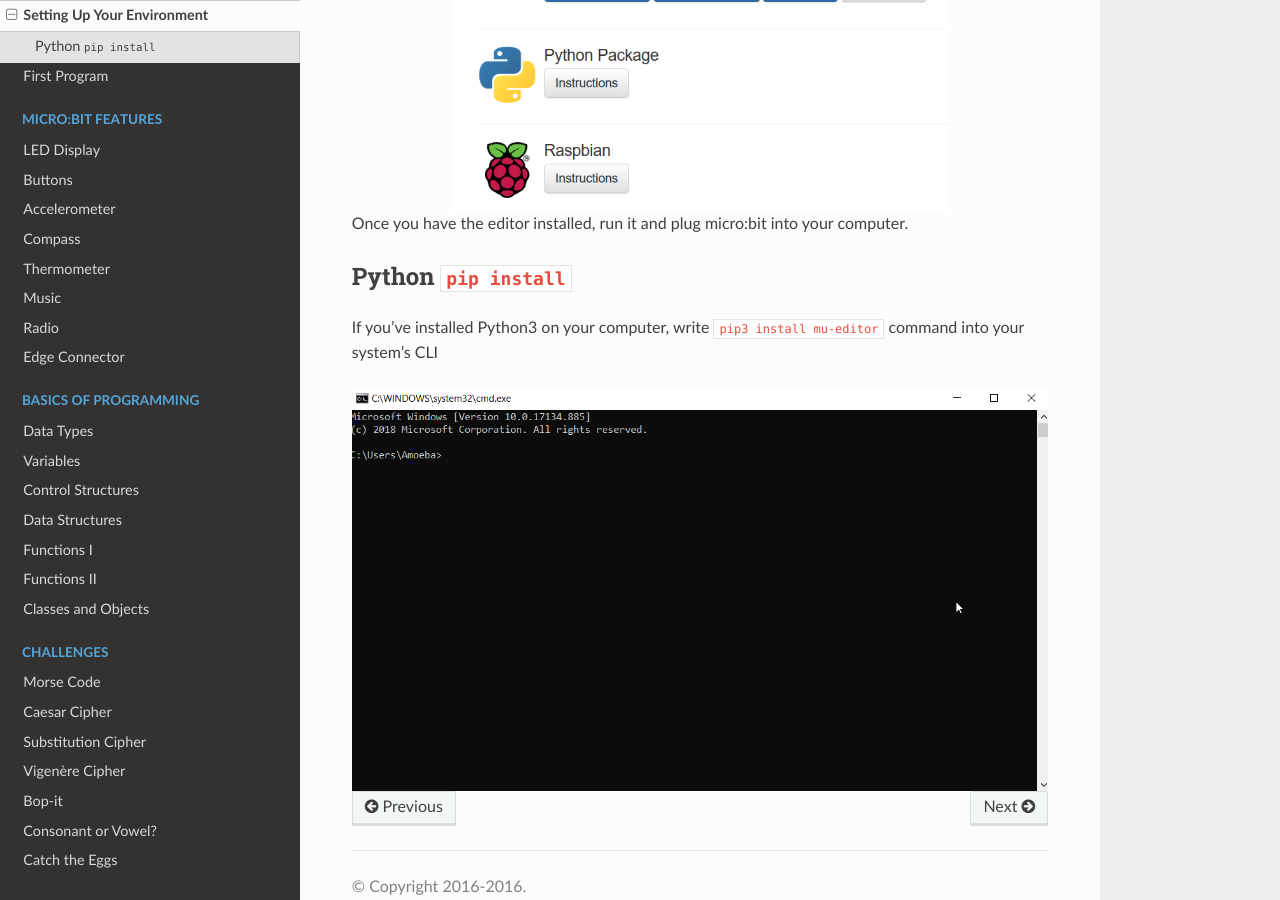
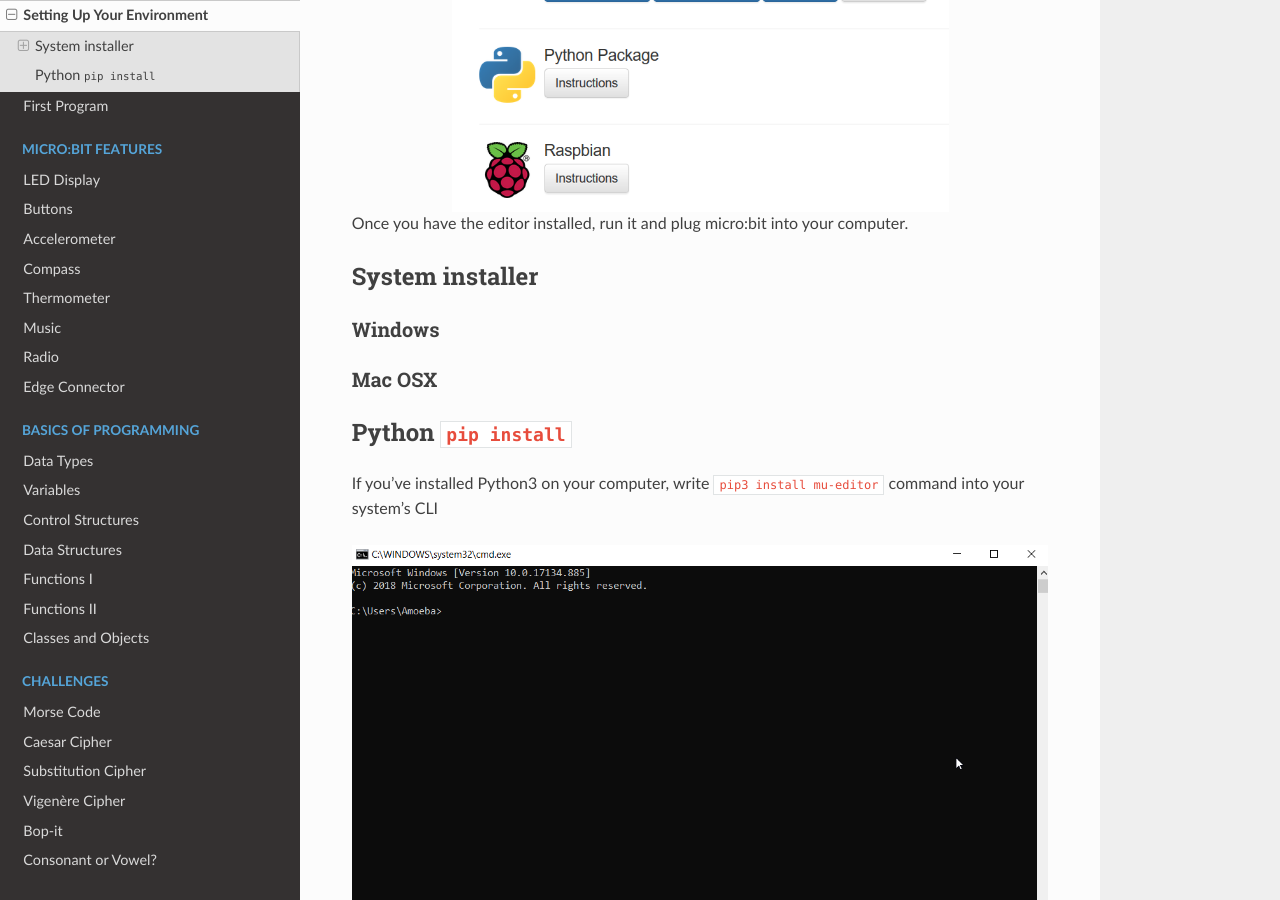
Before and after one commit to rharbird/microbit-challenges, a Sphinx documentation site: the page built from docs/source/introduction/environment.rst, in a window 1280 px wide and 900 px high, scrolled down 845 px. Built offline with Sphinx 7.4.7 and the Read the Docs theme 2.0.0, drawn with Linux system fonts in a browser that asks for light colours.

Commit message:
Add sections

```diff
--- a/docs/source/introduction/environment.rst
+++ b/docs/source/introduction/environment.rst
@@ -31,6 +31,15 @@ recreated for the `MicroPython ecosystem`_.
 
 Once you have the editor installed, run it and plug micro:bit into your computer.
 
+System installer
+=================
+
+Windows
+--------
+
+Mac OSX
+---------
+
 Python ``pip install``
 =======================
 
```
